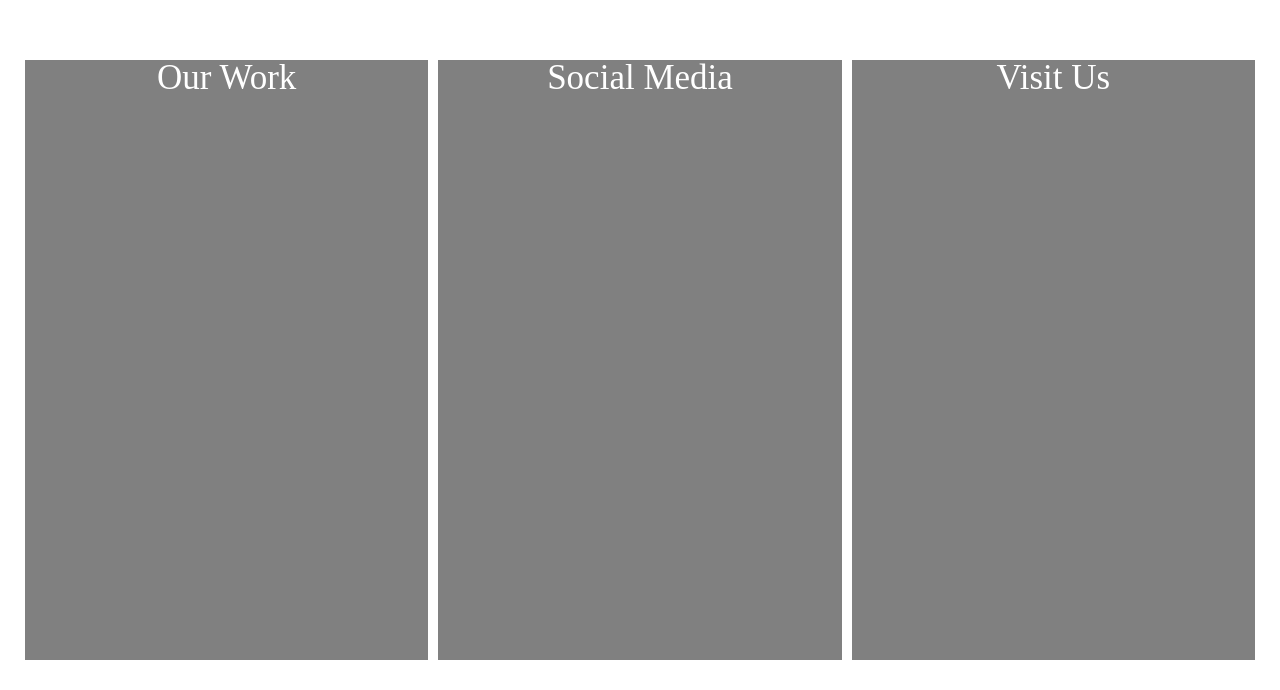
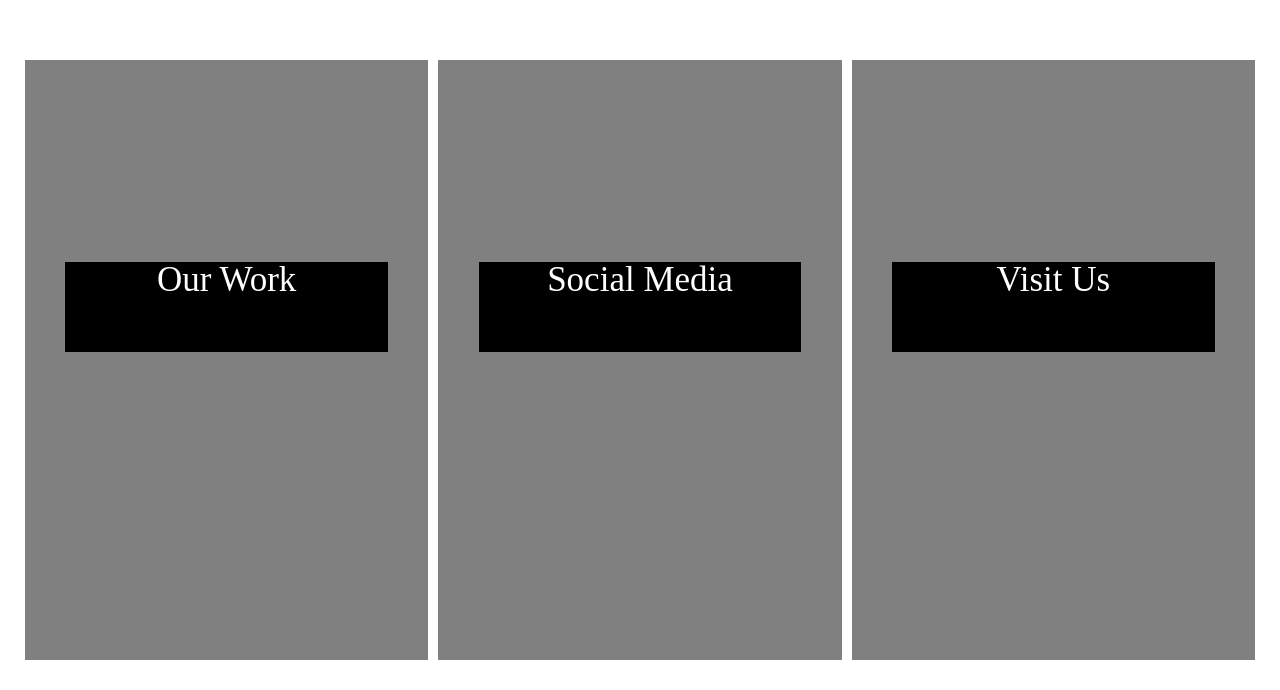
Before and after one commit to Rtalford/PracticeProject-Website-HTML-CSS, a plain HTML site: page index.html in a window 1280 px wide. Shown: the part 2218-2908 px from the top of the page. Drawn offline with Linux system fonts and the light colour scheme.

Commit message:
updated CSS

```diff
--- a/style.css
+++ b/style.css
@@ -107,7 +107,16 @@ body {
     text-align: center;
     font-size: 35px;
     color: white;
-    display: flex;
+    background-color: gray;
+    display:flex;
     justify-content: center;
-    background-color: gray
 }
+
+.title {
+    margin-top: 50%;
+    height: 90px;
+    width: 80%;
+    background-color: black;
+    color: white;
+
+}
```
